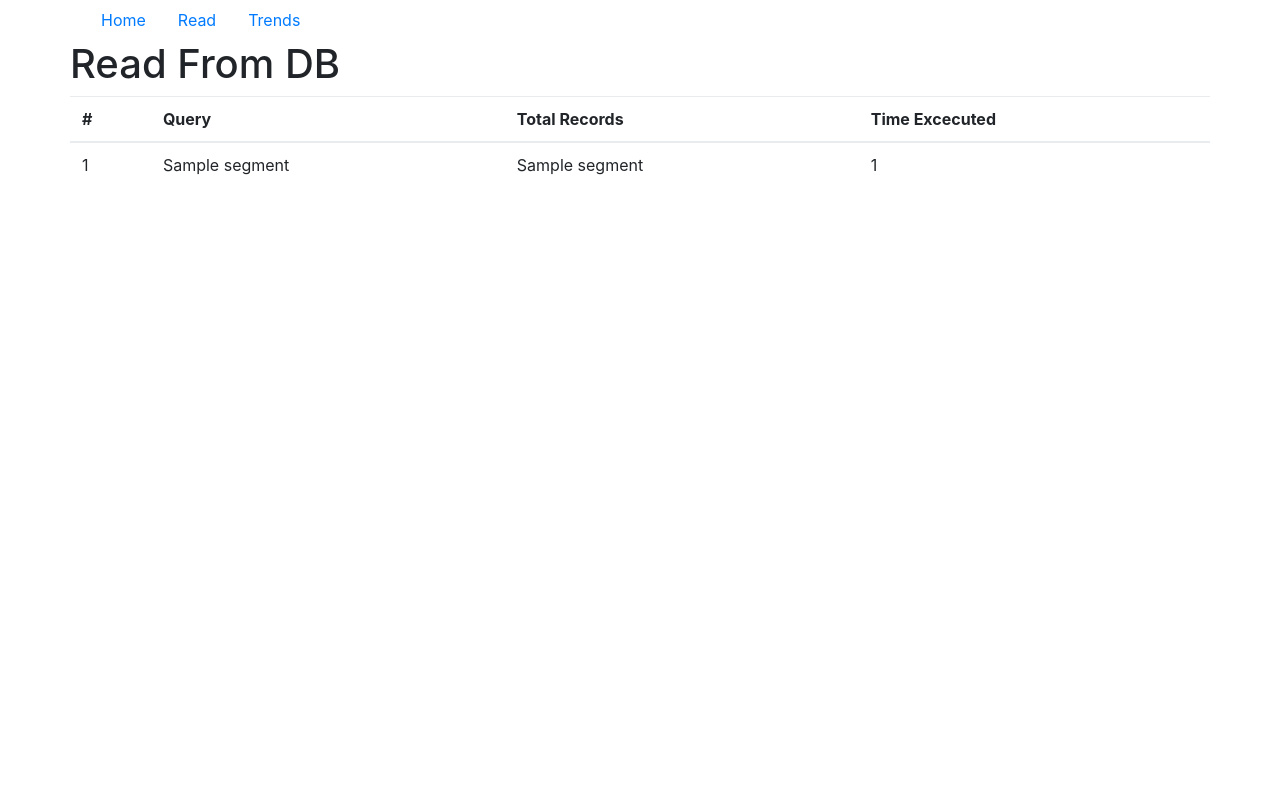
After one commit to phfilly/python-googlesearch-api, a Flask app: template templates/read.html in a window 1280 px wide. The commit adds this page. Run offline with Flask 2, Linux system fonts and the light colour scheme; the template is opened without the code that fills it: most values are stand-ins (such as "Sample title", 1, 10 or a date in 2020); parts of the project's set-up code (start-up, migrations or seed data) failed here and were passed over; some libraries are stand-ins or nearby versions.

Commit message:
Added database configuration and query comparison
Also added python header extentions

```diff
--- a/main.py
+++ b/main.py
@@ -6,6 +6,11 @@ import datetime
 from googleapiclient.discovery import build
 from flask import Flask, render_template
 app = Flask(__name__)
+
+
+@app.route('/')
+def home():
+    return render_template('index.html', data='please select a term in the address bar')
 
 
 @app.route('/<term>')
@@ -48,12 +53,20 @@ def trending(term):
 def read():
     conn = database.connect()
     cur = conn.cursor()
-    before = datetime.datetime.now()
-    cur.execute("SELECT * FROM public.community where brand = 'REMY_MARTIN'")
+    community = query(cur, 'Community', environment.community)
+    topEngagers = query(cur, 'Top Engagers', environment.topEngagers)
+    # topInfluencers = query(cur, 'Engagers', "select * from ")
+
+    return render_template('read.html', data=[community, topEngagers])
+
+
+def query(cur, name, query):
+    start = datetime.datetime.now()
+    cur.execute(query)
     rows = cur.fetchall()
-    after = datetime.datetime.now()
-    return render_template('read.html', data=rows, length=len(rows), before=before, after=after)
+    end = datetime.datetime.now()
 
+    return [end-start, rows, name, len(rows)]
 
 if __name__ == '__main__':
     main()
--- /dev/null
+++ b/templates/read.html
@@ -0,0 +1,28 @@
+{% extends "top.html" %}
+{% block content %}
+<div class='container'>
+    <div class='row'><h1>Read From DB</h1></div>
+    <div class='row'>
+        <table class="table">
+                <thead>
+                    <tr>
+                        <th>#</th>
+                        <th>Query</th>
+                        <th>Total Records</th>
+                        <th>Time Excecuted</th>
+                    </tr>
+                </thead>
+                <tbody>
+                    {% for record in data %}
+                      <tr>
+                        <td> {{ loop.index }} </td>
+                        <td> {{ record[2] }}  </td>
+                        <td> {{ record[3] }}  </td>
+                        <td> {{ record[0] }}  </td>
+                      </tr>
+                    {% endfor %}
+                </tbody>
+        </table>
+    </div>
+</div>
+{% endblock %}
--- /dev/null
+++ b/templates/top.html
@@ -0,0 +1,30 @@
+<html>
+    <head>
+        <title>Read</title>
+        <link rel="stylesheet" href="{{ url_for('static', filename='css/bootstrap.min.css') }}">
+        <script src="https://code.jquery.com/jquery-3.2.1.slim.min.js"></script>
+        <script src="{{ url_for('static', filename='js/bootstrap.bundle.min.js') }}"></script>
+        <script src="https://cdnjs.cloudflare.com/ajax/libs/Chart.js/2.7.1/Chart.min.js"></script>
+    </head>
+    <body>
+        <div class='container'>
+            <div class='row'>
+                <div class='col-lg-12'>
+                    <ul class="nav nav-pills">
+                        <li class="nav-item">
+                            <a class="nav-link" href="/Star Wars">Home</a>
+                        </li>
+                        <li class="nav-item">
+                            <a class="nav-link" href="/read">Read</a>
+                        </li>
+                        <li class="nav-item">
+                            <a class="nav-link" href="/trends/Star Wars">Trends</a>
+                        </li>
+                    </ul>
+                </div>
+            </div>
+        </div>
+        {%block content %}
+        {% endblock %}
+    </body>
+</html>
```
Also changed, not shown: database.py (added, +16 -0 lines), templates/index.html (+3 -11 lines), templates/trends.html (+3 -11 lines).
